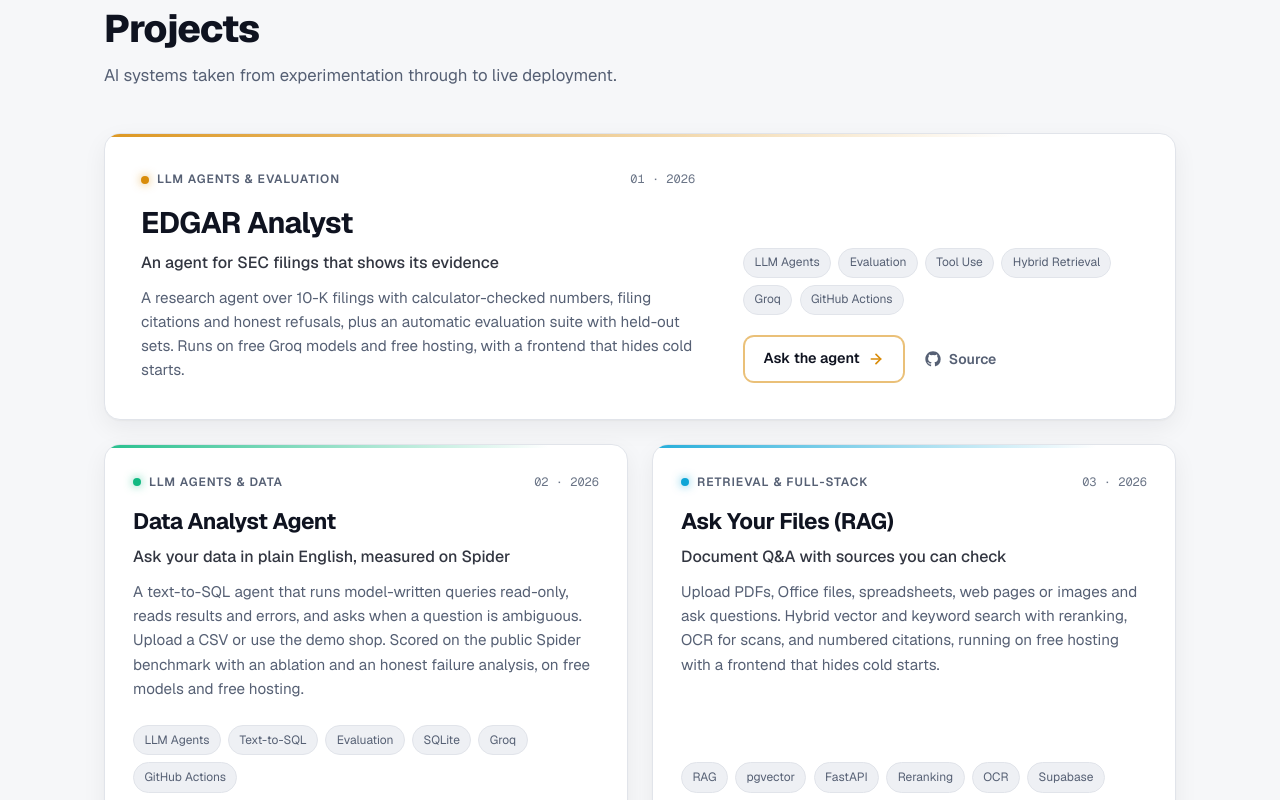
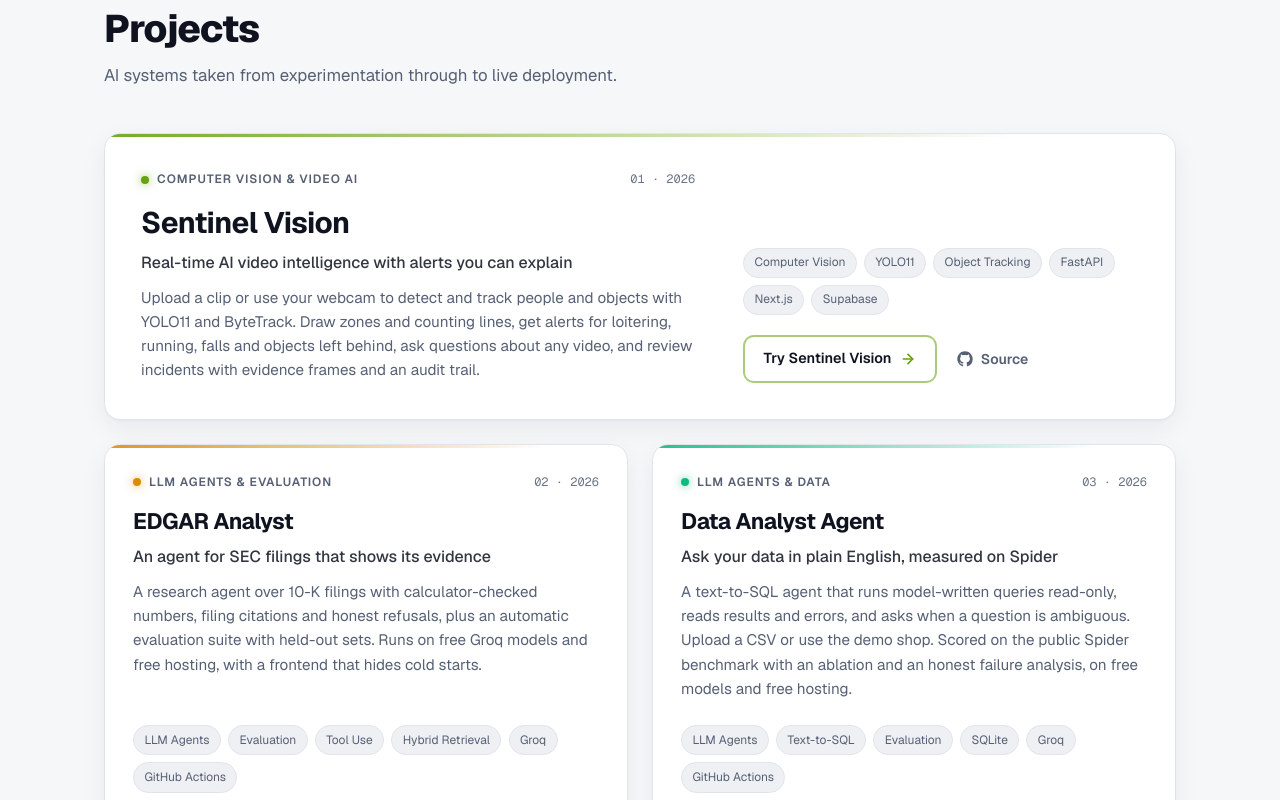
Before and after one commit to Mc-KellyTPepple/ai-portfolio, a Next.js app: page / in a window 1280 px wide. Shown: the part 1060-1860 px from the top of the page. Built offline with nearby package versions, Linux system fonts and the light colour scheme.

Commit message:
Add Sentinel Vision to featured projects

```diff
--- a/data/projects.ts
+++ b/data/projects.ts
@@ -20,6 +20,21 @@ export type Project = {
 };
 
 export const projects: Project[] = [
+  {
+        slug: "sentinel-vision",
+        title: "Sentinel Vision",
+        tagline: "Real-time AI video intelligence with alerts you can explain",
+        description:
+                "Upload a clip or use your webcam to detect and track people and objects with YOLO11 and ByteTrack. Draw zones and counting lines, get alerts for loitering, running, falls and objects left behind, ask questions about any video, and review incidents with evidence frames and an audit trail.",
+        tags: ["Computer Vision", "YOLO11", "Object Tracking", "FastAPI", "Next.js", "Supabase"],
+        year: "2026",
+        featured: true,
+        url: "https://sentinel-vision-indol.vercel.app/",
+        category: "Computer Vision & Video AI",
+        cta: "Try Sentinel Vision",
+        accent: "lime",
+        repo: "https://github.com/Mc-KellyTPepple/sentinel-vision",
+  },
   {
     slug: "edgar-analyst",
     title: "EDGAR Analyst",
```
